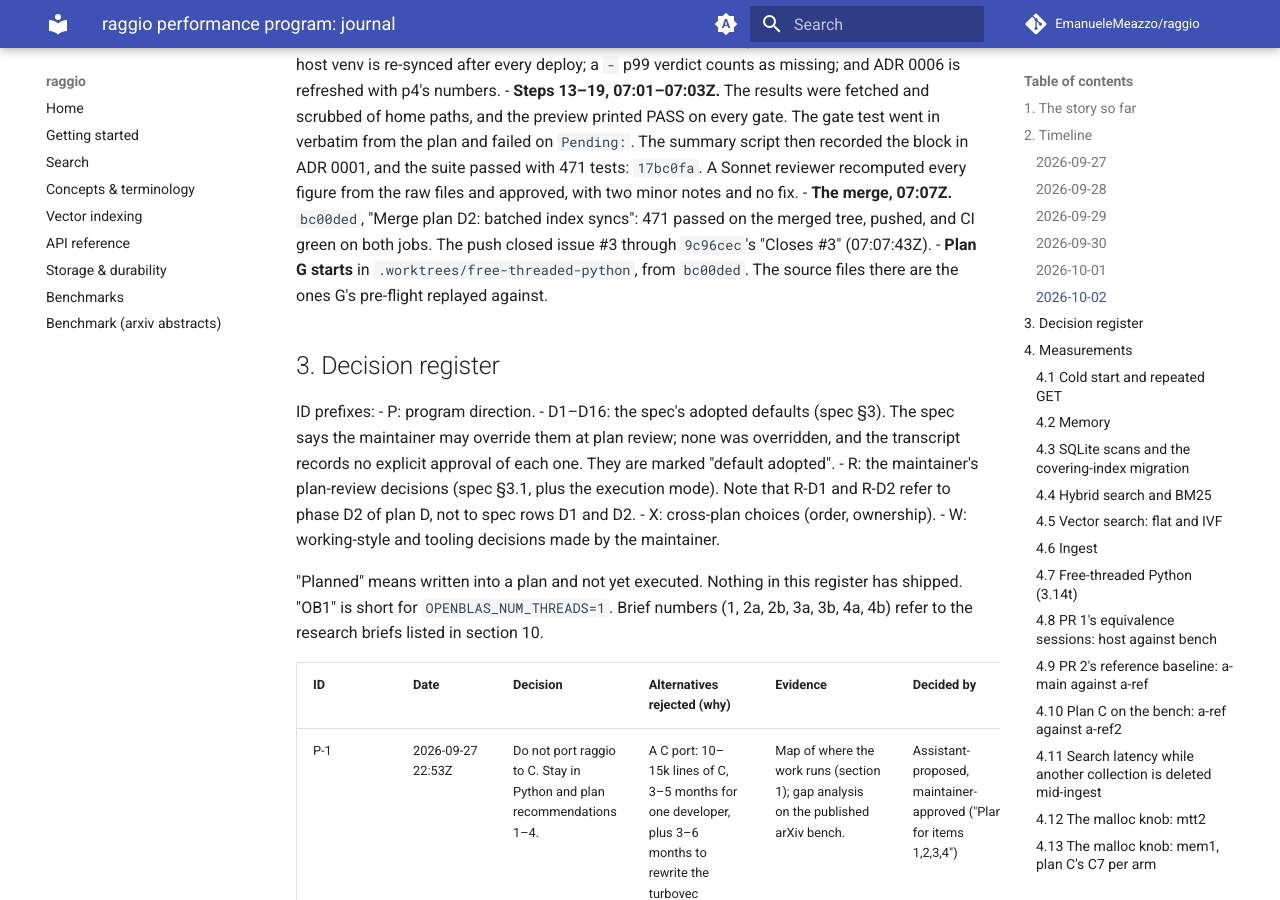
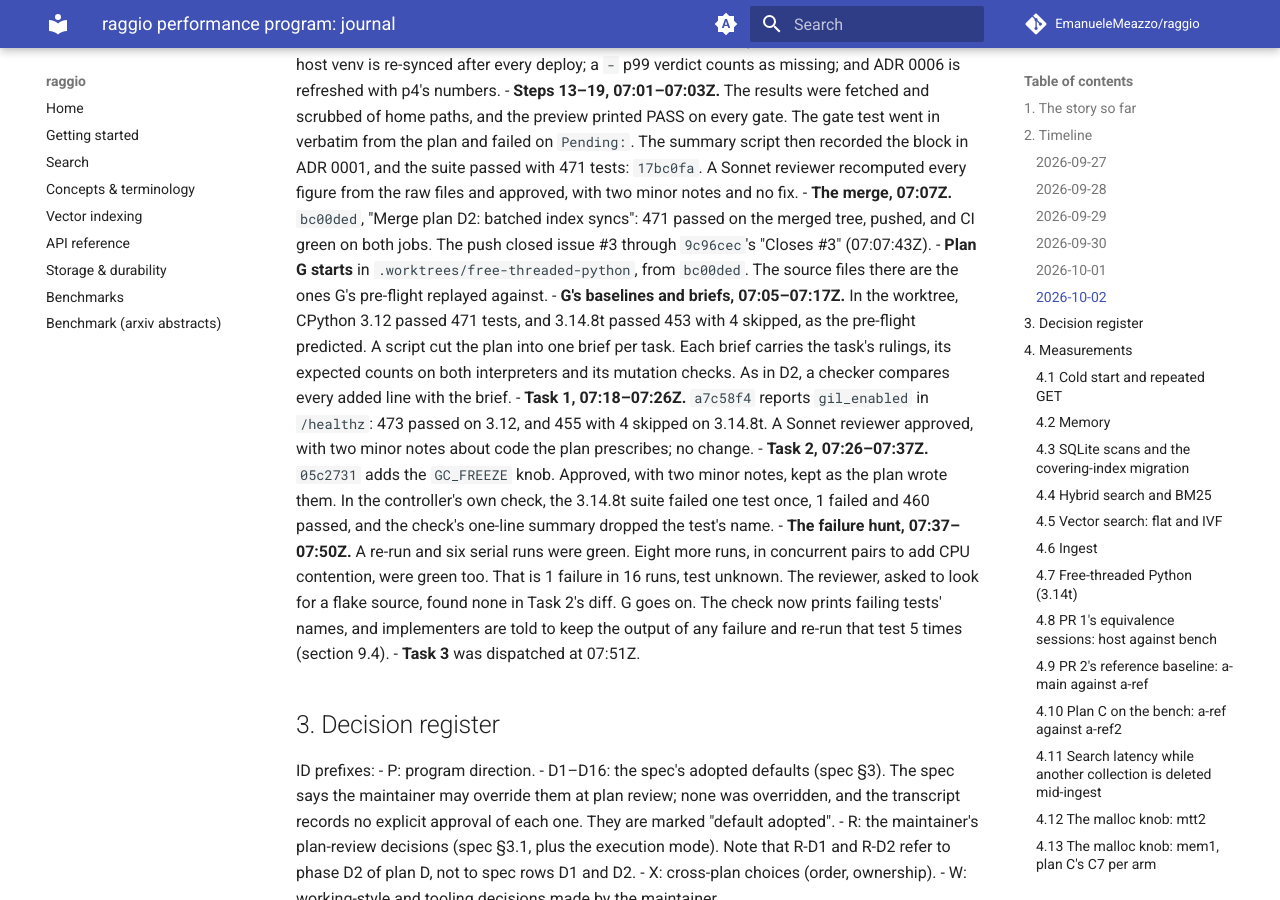
Before and after one commit to EmanueleMeazzo/raggio, an MkDocs documentation site: the page built from docs/superpowers/journal/2026-09-performance-program.md, in a window 1280 px wide and 900 px high, scrolled down 70458 px. Built offline with MkDocs 1.6.1 and Material for MkDocs 9.7.7, drawn with Linux system fonts in a browser that asks for light colours; comment, search, counter and statistics services are not loaded; some of the changed text lies outside the part shown.

Commit message:
Journal plan G's Tasks 1 and 2 and a 3.14t failure hunt
Co-Authored-By: Claude Opus 5.5 <noreply@anthropic.com>

```diff
--- a/docs/superpowers/journal/2026-09-performance-program.md
+++ b/docs/superpowers/journal/2026-09-performance-program.md
@@ -1577,6 +1577,11 @@ The other 16 are rulings on wording and tests, not on design. The ADR states onl
 - **Steps 13–19, 07:01–07:03Z.** The results were fetched and scrubbed of home paths, and the preview printed PASS on every gate. The gate test went in verbatim from the plan and failed on `Pending:`. The summary script then recorded the block in ADR 0001, and the suite passed with 471 tests: `17bc0fa`. A Sonnet reviewer recomputed every figure from the raw files and approved, with two minor notes and no fix.
 - **The merge, 07:07Z.** `bc00ded`, "Merge plan D2: batched index syncs": 471 passed on the merged tree, pushed, and CI green on both jobs. The push closed issue #3 through `9c96cec`'s "Closes #3" (07:07:43Z).
 - **Plan G starts** in `.worktrees/free-threaded-python`, from `bc00ded`. The source files there are the ones G's pre-flight replayed against.
+- **G's baselines and briefs, 07:05–07:17Z.** In the worktree, CPython 3.12 passed 471 tests, and 3.14.8t passed 453 with 4 skipped, as the pre-flight predicted. A script cut the plan into one brief per task. Each brief carries the task's rulings, its expected counts on both interpreters and its mutation checks. As in D2, a checker compares every added line with the brief.
+- **Task 1, 07:18–07:26Z.** `a7c58f4` reports `gil_enabled` in `/healthz`: 473 passed on 3.12, and 455 with 4 skipped on 3.14.8t. A Sonnet reviewer approved, with two minor notes about code the plan prescribes; no change.
+- **Task 2, 07:26–07:37Z.** `05c2731` adds the `GC_FREEZE` knob. Approved, with two minor notes, kept as the plan wrote them. In the controller's own check, the 3.14.8t suite failed one test once, 1 failed and 460 passed, and the check's one-line summary dropped the test's name.
+- **The failure hunt, 07:37–07:50Z.** A re-run and six serial runs were green. Eight more runs, in concurrent pairs to add CPU contention, were green too. That is 1 failure in 16 runs, test unknown. The reviewer, asked to look for a flake source, found none in Task 2's diff. G goes on. The check now prints failing tests' names, and implementers are told to keep the output of any failure and re-run that test 5 times (section 9.4).
+- **Task 3** was dispatched at 07:51Z.
 
 ## 3. Decision register
 
@@ -2774,6 +2779,7 @@ State as of 2026-09-28, about 19:30Z.
 - Dated note, 2026-10-02 05:16Z: D2's code and docs are done and checked at `8976da3` (470 passed). Issue #3 is fixed in `9c96cec`, and the push to `main` will close it. The final review on Opus and the seed-7 tuning on gn100 (DGX Spark) run in parallel (section 2, 04:55Z). Then the fix wave, the seed-42 publish, the gate test, and the merge.
 - Dated note, 2026-10-02 05:52Z: D2's tuning kept the defaults, 8 jobs and 1,000 ms. The final review on Opus asked for four doc fixes, which are in at `6d16471` (470 passed; section 2, 05:14Z). The seed-42 publish has been running on gn100 (DGX Spark) since 05:44Z, with the reingests, and should end about 07:45Z. Plan G's pre-flight runs meanwhile, against `6d16471`.
 - Dated note, 2026-10-02 07:10Z: D2's publish passed all eight gates (section 4.18). Its results are in ADR 0001 (`17bc0fa`, 471 passed), and D2 is merged into `main` as `bc00ded` and pushed, with CI green. The push closed issue #3. Plan G's pre-flight is ruled (G-R1 to G-R31; X18, X19; section 5.28). G runs in `.worktrees/free-threaded-python` from `bc00ded`: the baselines, then Task 1 on Sonnet.
+- Dated note, 2026-10-02 07:52Z: plan G's Tasks 1 and 2 are approved (`05c2731`; 479 passed on 3.12, 461 with 4 skipped on 3.14.8t). One 3.14.8t suite run failed one unnamed test (section 9.4). Task 3 is running.
 
 ### 9.2 Open questions in the plans
 
@@ -2811,6 +2817,7 @@ State as of 2026-09-28, about 19:30Z.
 - **F6's gap** (section 5.24): the A/B's T=1 serial runs read 8.70, 7.65 and 7.66 ms, and no follow-up run went below 8.34. What made two runs fast, and one QPS run slow, is not known.
 - **F doubles CPU per query** (5.19 to 10.09 ms at c=8) and the summed kernel time of a batch (27.34 to 63.46 ms in process). Pool-thread placement is a candidate for part of it (section 5.25), measured only in a microbenchmark; neither was profiled in the server.
 - **The grouped-call guard's REVISIT** at 12 threads only, in one probe run (both of its repetitions), with 2.39 queries per probed shard on the rebuilt index against p3's 1.40. Whether it holds is a question for reopening spec D3.
+- **One 3.14.8t suite failure at plan G's `05c2731`** (Task 2, 2026-10-02): 1 failed and 460 passed, once, in the controller's check. The next 15 runs were green, 8 of them in concurrent pairs. The summary line lost the test's name, so it is not known which test failed, or whether Task 2's change is involved.
 
 ### 9.5 Disputed, unaddressed, and limits
 
```
